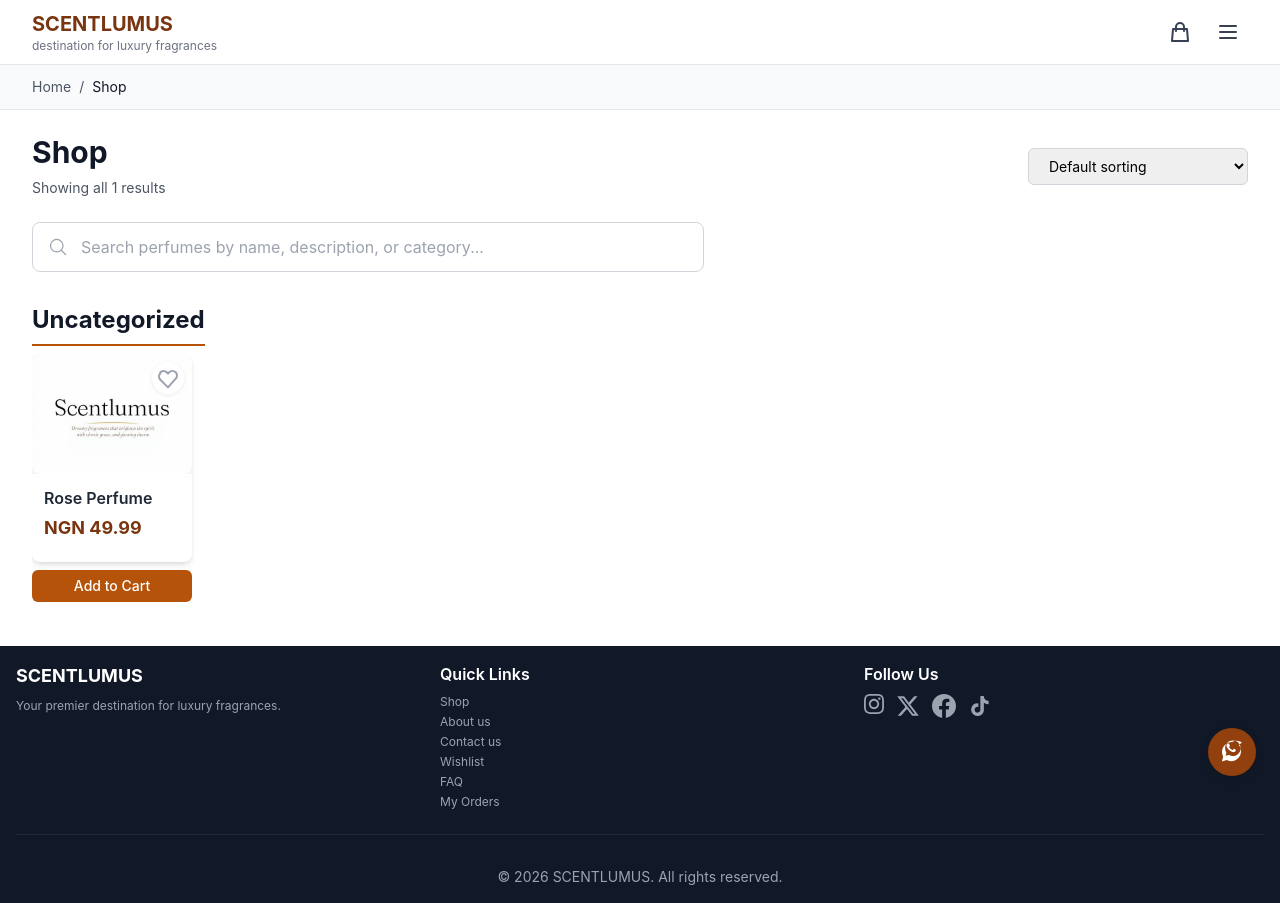
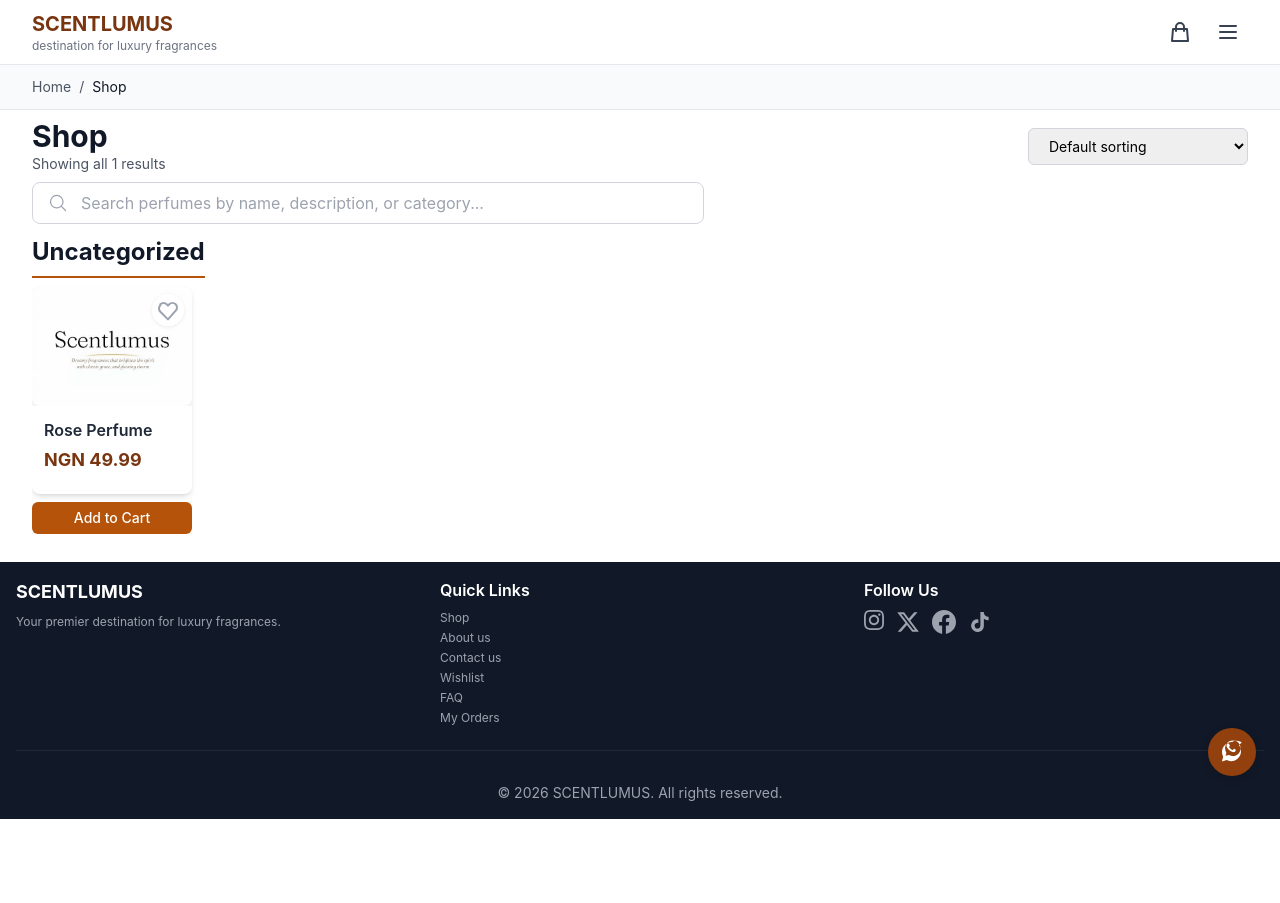
Before and after one commit to unstoppable25/perfume-store-site, a Next.js app: page /shop in a window 1280 px wide. After the commit the page ends 819 px from the top, so only its background shows below. Built offline with nearby package versions, Linux system fonts and the light colour scheme.

Commit message:
Tighten shop header spacing

```diff
--- a/pages/shop.js
+++ b/pages/shop.js
@@ -334,10 +334,10 @@ export default function Shop() {
         </div>
 
         {/* Shop Header */}
-        <section className="max-w-7xl mx-auto px-4 sm:px-6 lg:px-8 py-6">
-          <div className="flex justify-between items-center mb-6">
+        <section className="max-w-7xl mx-auto px-4 sm:px-6 lg:px-8 py-2">
+          <div className="flex justify-between items-center mb-2">
             <div>
-              <h1 className="text-3xl font-bold text-gray-900 mb-2">Shop</h1>
+              <h1 className="text-3xl font-bold text-gray-900 mb-0">Shop</h1>
               <p className="text-sm text-gray-600">Showing all {products.length} results</p>
             </div>
 
@@ -356,7 +356,7 @@ export default function Shop() {
           </div>
 
           {/* Search Bar */}
-          <div className="mb-8">
+          <div className="mb-3">
             <div className="relative max-w-2xl">
               <MagnifyingGlassIcon className="absolute left-4 top-1/2 transform -translate-y-1/2 h-5 w-5 text-gray-400" />
               <input
@@ -364,7 +364,7 @@ export default function Shop() {
                 placeholder="Search perfumes by name, description, or category..."
                 value={searchQuery}
                 onChange={(e) => setSearchQuery(e.target.value)}
-                className="w-full pl-12 pr-4 py-3 border border-gray-300 rounded-lg focus:ring-2 focus:ring-amber-500 focus:border-transparent"
+                className="w-full pl-12 pr-4 py-2 border border-gray-300 rounded-lg focus:ring-2 focus:ring-amber-500 focus:border-transparent"
               />
               {searchQuery && (
                 <button
```
